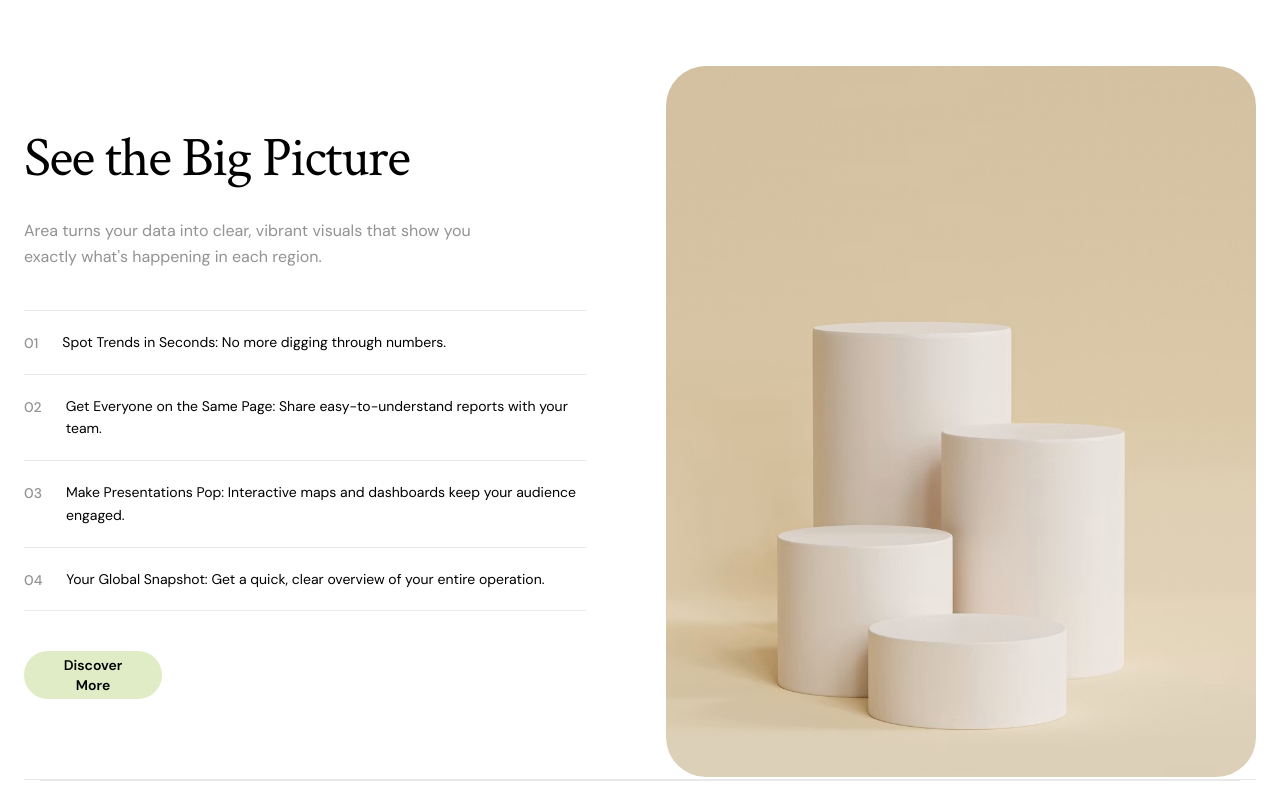
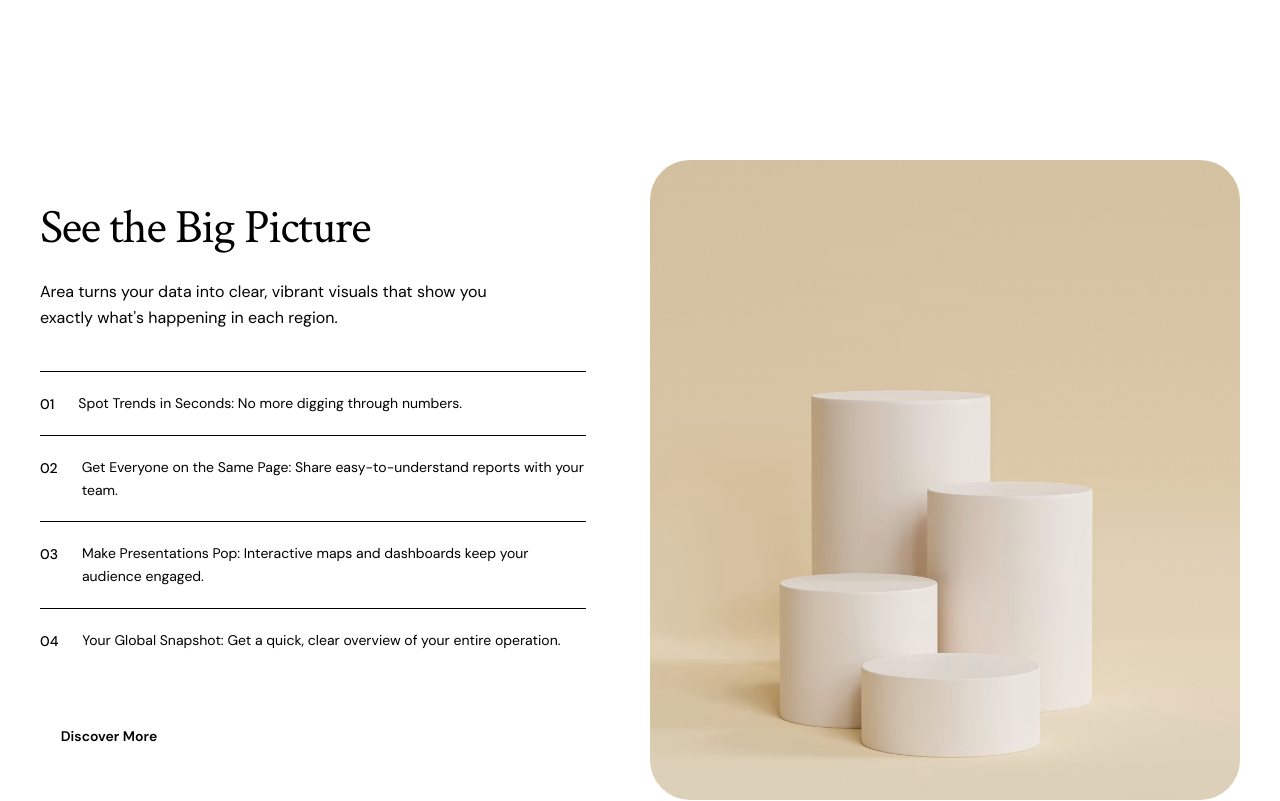
Before and after one commit to GuiFrancini/DesignFigma, a React (Vite) app in the folder design-figma/: page / in a window 1280 px wide. Shown: the part 2800-3601 px from the top of the page. Built offline with nearby package versions, Linux system fonts and the light colour scheme.

Commit message:
✨ feat: styling improvents

```diff
--- a/design-figma/src/sections/bigpicture-section.tsx
+++ b/design-figma/src/sections/bigpicture-section.tsx
@@ -21,50 +21,58 @@ export function BigPictureSection() {
   ];
 
   return (
-    <section className="w-full bg-white px-6">
-      {/* Contêiner Principal - Max Width 1600px */}
-      <div className="mx-auto flex max-w-[1600px] flex-col items-center justify-center gap-[20px] border-b border-[#E9E9E9] lg:flex-row lg:justify-between lg:gap-[40px] xl:gap-[80px]">
+    <section className="w-full bg-branco px-10 py-16 md:py-24">
+      {/* conteiner principal 1600px */}
+      <div className="mx-auto flex max-w-7xl flex-col
+      items-center justify-beteween gap-10 lg:flex-row lg:gap-16">
 
-        {/* Div do Texto */}
-        <div className="flex w-full max-w-[590px] flex-col gap-[40px] pb-[80px] pt-[60px]">
+        {/* conteiner do texto */}
+        <div className="flex w-full max-w-[590px] flex-col
+        gap-10">
 
-          {/* Div do Título e Subtítulo */}
+          {/* div do titulo e sub */}
           <div className="flex w-full flex-col gap-6 lg:pr-[80px]">
-            <h2 className="font-serif text-[3.5rem] font-medium leading-tight tracking-tight text-black">
+            <h2 className="font-serif text-5xl font-medium
+            leading-[115%] tracking-tight text-preto">
               See the Big Picture
             </h2>
-            <p className="text-base leading-relaxed text-[#929292]">
+            <p className="text-base leading-relaxed text-cinza-escuro">
               Area turns your data into clear, vibrant visuals that show you exactly
               what's happening in each region.
             </p>
           </div>
 
-          {/* Div dos Tópicos 01 a 04 */}
-          <div className="flex w-full flex-col border-b border-[#E9E9E9]">
+          {/* Div dos topicos 1 a 4 */}
+          <div className="flex w-full flex-col border-b-[0.5px]border-cinza-claro/60">
             {topics.map((topic, index) => (
               <div
                 key={index}
-                className="flex items-start gap-6 border-t border-[#E9E9E9] py-5"
+                className="flex items-start gap-6 border-t border-cinza-claro py-5"
               >
-                <span className="mt-0.5 text-sm font-medium text-[#929292]">
+                <span className="mt-0.5 text-sm font-medium text-cinza-escuro">
                   {topic.id}
                 </span>
-                <p className="text-sm leading-relaxed text-black">
+                <p className="text-sm leading-relaxed text-preto">
                   {topic.text}
                 </p>
               </div>
             ))}
           </div>
 
-          {/* Botão Discover */}
-          <button className="flex h-[48px] w-[138px] items-center justify-center rounded-full bg-[#DFECC6] px-[22px] py-[14px] text-sm font-semibold text-black transition hover:bg-[#cbe3a1]">
-            Discover More
+          {/* button discover */}
+          <button className="flex h-[48px] w-[138px] items-center justify-center rounded-full
+            bg-verde-musgo text-preto font-sans text-sm font-semibold transition-all duration-300
+            hover:bg-cinza-oliva hover:text-branco shadow-none border-none">
+            <span className="whitespace-nowrap">
+              Discover More
+             </span>
           </button>
-
         </div>
 
-        {/* Div da Imagem (Card) */}
-        <div className="h-[711px] w-full max-w-[590px] shrink-0 overflow-hidden rounded-[40px] bg-[#E9E9E9]">
+        {/* div da imagem ao lado */}
+        <div className="w-full max-w-[590px] aspect-[4/5]
+         md:aspect-square lg:h-[640px] shrink-0
+         overflow-hidden rounded-[40px] bg-cinza-claro">
           <img
             src={cilindrosRose}
             alt="Geometric shapes composition"
```
